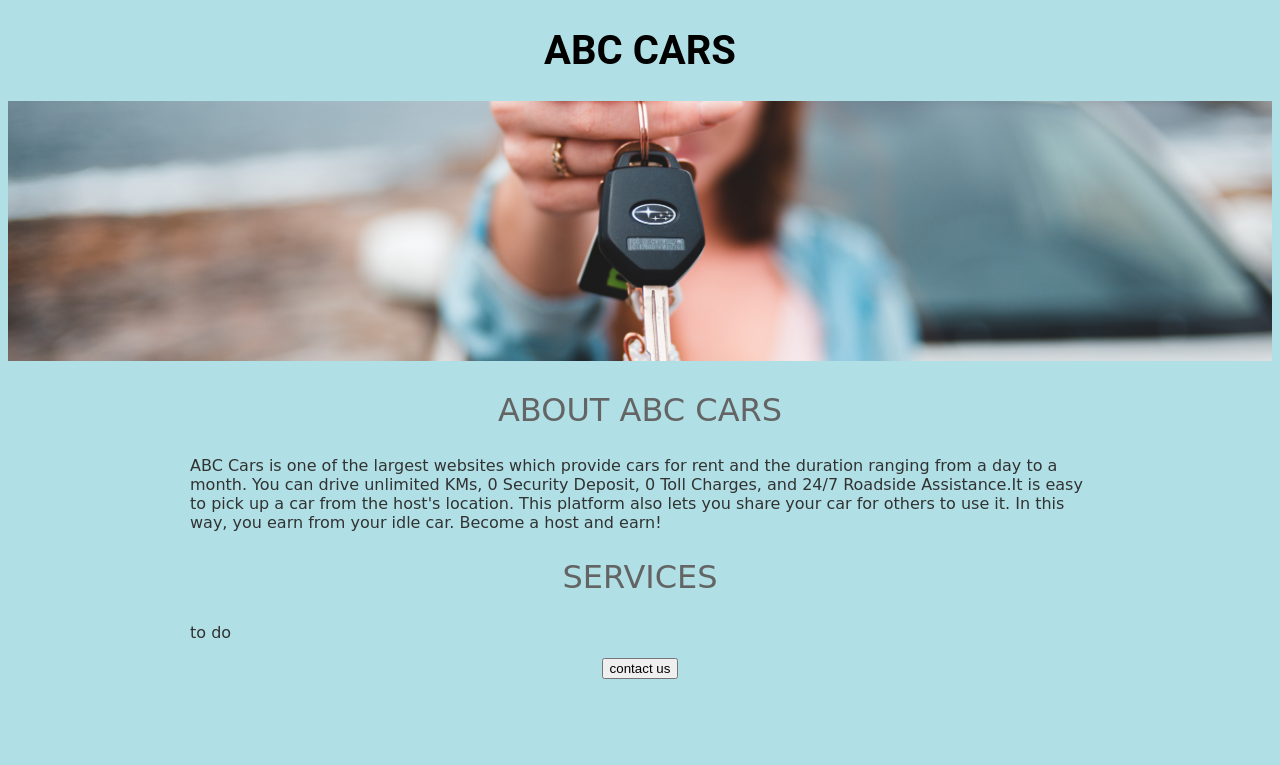
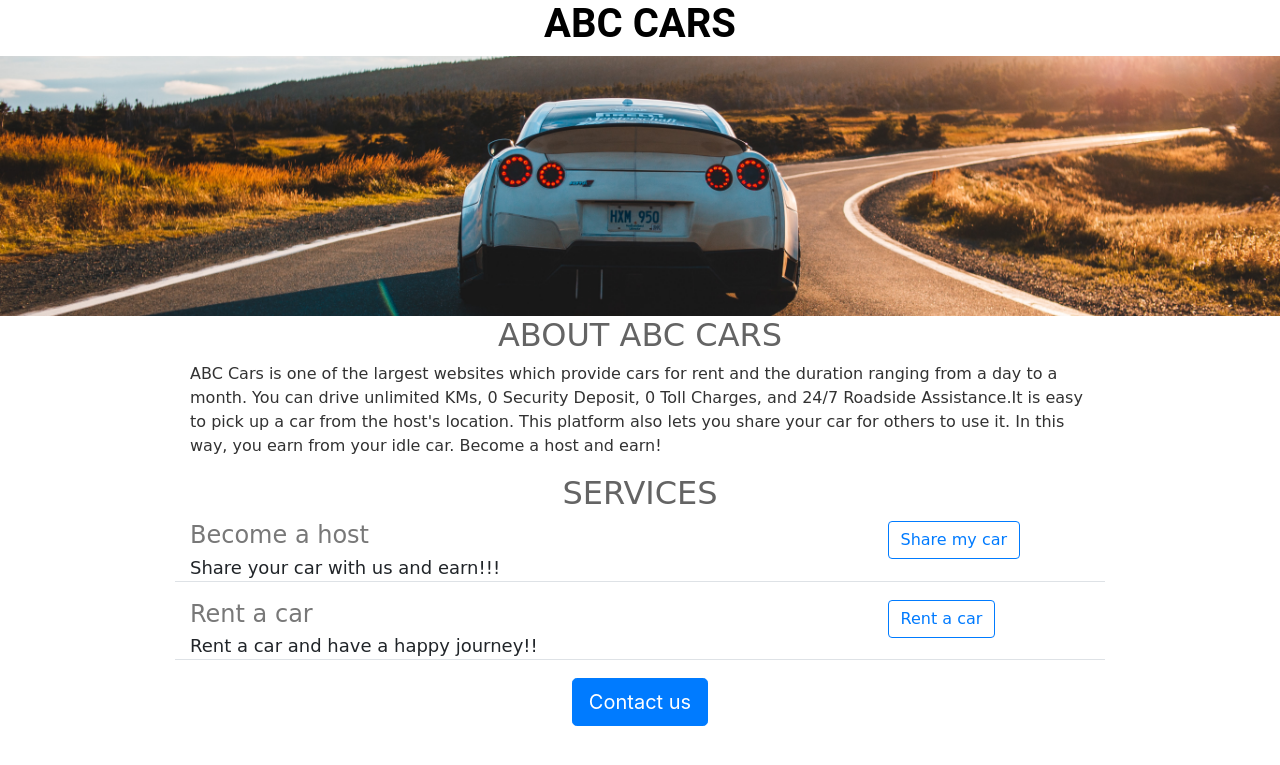
Before and after one commit to Lavanyaa-S/Car-sharing-platform, a Flask app: page / in a window 1280 px wide. Shown: the top 765 px of the page. Run offline with Flask 2, Linux system fonts and the light colour scheme.

Commit message:
Updated the home page with important components

```diff
--- a/app.py
+++ b/app.py
@@ -1,8 +1,23 @@
-from flask import Flask,render_template
-app=Flask(__name__)
+from flask import Flask, render_template
+
+app = Flask(__name__)
+servicetypes1 = [{
+  'id': 1,
+  'Service_type': "Become a host",
+  'Description': "Share your car with us and earn!!!",
+  'Activity': "Share my car"
+}, {
+  'id': 2,
+  'Service_type': "Rent a car",
+  'Description': "Rent a car and have a happy journey!!",
+  'Activity': "Rent a car"
+}]
+
 
 @app.route("/")
 def homepage():
-  return render_template("home.html")
+  return render_template("home.html", servicetypes=servicetypes1)
+
+
 if __name__ == "__main__":
-  app.run('0.0.0.0',debug=True)
+  app.run('0.0.0.0', debug=True)
--- a/templates/home.html
+++ b/templates/home.html
@@ -1,6 +1,7 @@
 <!DOCTYPE html>
 <html>
   <head>
+    <link rel="stylesheet" href="https://cdn.jsdelivr.net/npm/bootstrap@4.0.0/dist/css/bootstrap.min.css" integrity="sha384-Gn5384xqQ1aoWXA+058RXPxPg6fy4IWvTNh0E263XmFcJlSAwiGgFAW/dAiS6JXm" crossorigin="anonymous">
     <title>Car Sharing  </title>
     <style>
       h1 {font-size:40px;
@@ -31,7 +32,7 @@
       }
     </style>
   </head>
-  <body style="background-color:powderblue;">
+  <body style="background-color:white;">
     <h1> ABC CARS</h1>
     <img id="banner" src="https://car-sharing-platform.lavanyaas.repl.co/static/cars.jpg" >
     <div id="container">
@@ -42,9 +43,40 @@
 You can drive unlimited KMs, 0 Security Deposit, 0 Toll Charges, and 24/7 Roadside Assistance.It is easy to pick up a car from the host's location. This platform also lets you share your car for others to use it. In this way, you earn from your idle car. Become a host and earn!
       </p>
       <h2>SERVICES</h2>
-      <p>to do</p>
+
+        {% for i in servicetypes %}
+
+
+      <div class="border-bottom row"
+            style="margin-bottom:18px;
+            font-size:18px;
+            font-family:cursive;
+            padding-bootom:8px">
+            <div class="col-9">
+            <h4 style="color:rgb(120,120,120);
+              margin-bottom:4px;
+              font-size:24px;
+              font-family:cursive">
+              {{i['Service_type']}}
+            </h4>
+
+          <div>{{i['Description']}}</div>
+        </div>
+            <div class="col-3">
+            <button type="button"
+              class="btn btn-outline-primary">
+              {{i['Activity']}}
+            </button>
+        </div>
+
+
+      </div>
+      {% endfor %}
+
+
       <div style="text-align:center;">
-      <button>contact us</button>
+      <button type="button" class="btn btn-primary btn-lg">Contact us</button>
+
       </div>
     </div>
 
```
Also changed, not shown: static/cars.jpg.
